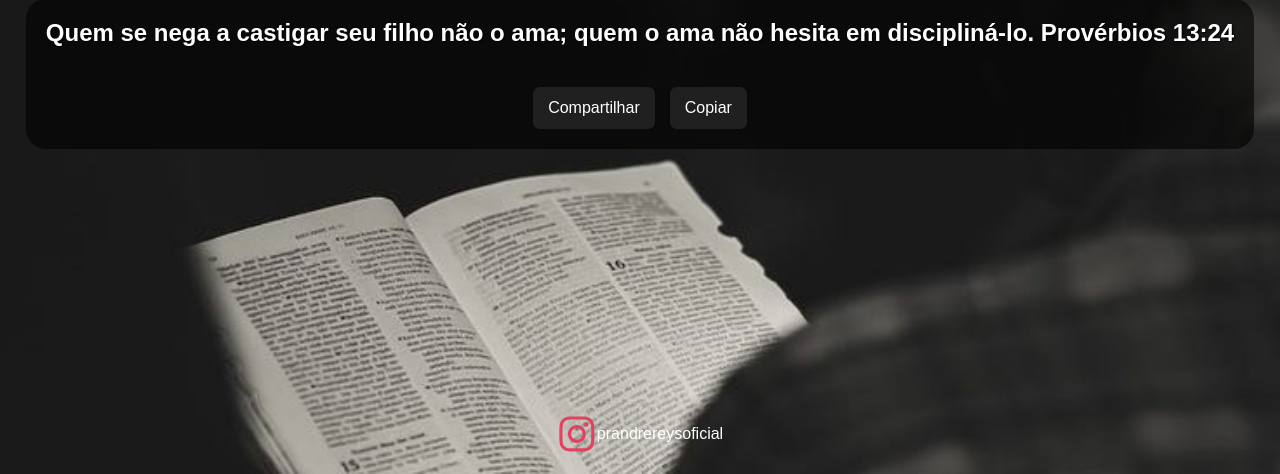
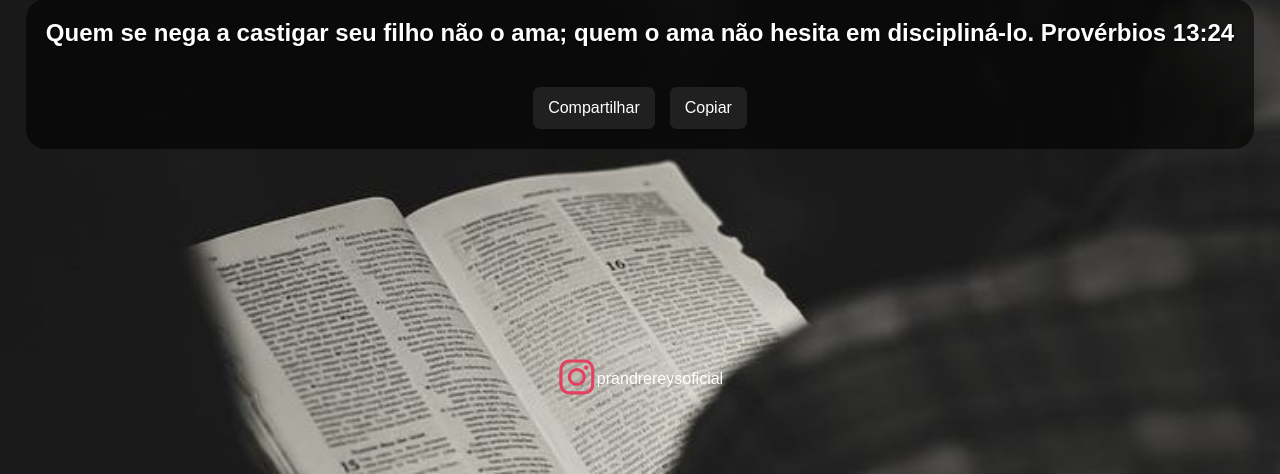
Before and after one commit to vbtdev/promises_generator_tf_api, a Flask app: page / in a window 1280 px wide. Shown: the part 326-800 px from the top of the page. Run offline with Flask 3, Linux system fonts and the light colour scheme.

Commit message:
Ajuste do ícone de link

```diff
--- a/templates/index.html
+++ b/templates/index.html
@@ -63,11 +63,13 @@
             text-decoration: none;
             display: flex;
             align-items: center; /* Alinha verticalmente o ícone e o texto */
+            margin-top: -150px;
         }
         .social-icon svg {
             width: 40px;
             height: 40px;
             fill: #E4405F; /* Cor do ícone do Instagram */
+            margin-top: -5px; /* Ajusta a posição vertical do ícone */
         }
         .social-icon span {
             color: white; /* Cor do texto */
```
